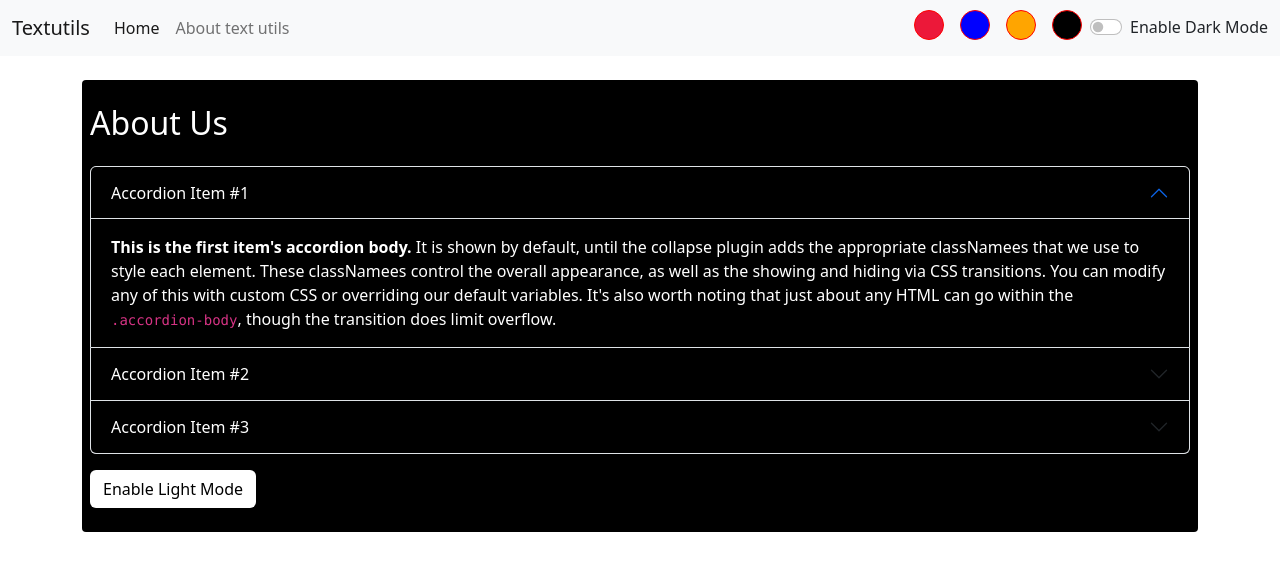
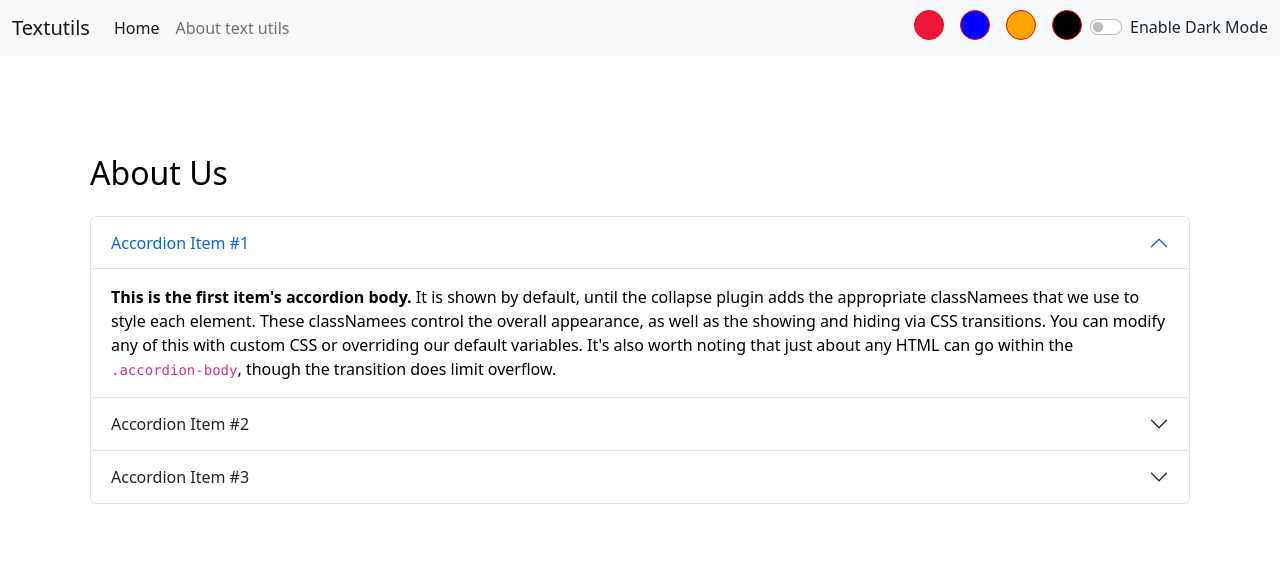
Before and after one commit to uzair354123/reactjs_course, a React (Create React App) app: page /about in a window 1280 px wide. Shown: the top 570 px of the page. Built offline with nearby package versions, Linux system fonts and the light colour scheme.

Commit message:
Big Fixes

```diff
--- a/src/App.js
+++ b/src/App.js
@@ -58,10 +58,13 @@ function App() {
         <Alert alert={alert} />
         <div className="container mt-4" style={themeColor}>
           <Routes>
-            <Route path="/about" element={<About />}></Route>
+            <Route
+              path="/about"
+              element={<About themeColor={themeColor} mode={mode} />}
+            ></Route>
 
             <Route
-              path="/reactjs_course"
+              path="/"
               element={
                 <TextForm
                   heading="Enter The text to analyze Below"
--- a/src/components/About.js
+++ b/src/components/About.js
@@ -1,44 +1,21 @@
-import React, { useState } from "react";
+import React from "react";
 
-export default function About() {
-  const [myStyle, setMyStyle] = useState({
-    color: "white",
-    backgroundColor: "black",
-  });
-
-  const [btnColor, setBtnColor] = useState({
-    backgroundColor: "white",
-    color: "black",
-  });
-  const [btnText, setBtnText] = useState("Enable Light Mode");
-  const handleClick = () => {
-    if (myStyle.color === "white") {
-      setMyStyle({
-        color: "black",
-        backgroundColor: "white",
-      });
-      setBtnText("Enable Dark Mode");
-      setBtnColor({
-        backgroundColor: "black",
-        color: "white",
-      });
-    } else {
-      setMyStyle({
-        color: "white",
-        backgroundColor: "black",
-      });
-      setBtnText("Enable Light Mode");
-      setBtnColor({
-        backgroundColor: "white",
-        color: "black",
-      });
-    }
+export default function About(props) {
+  let myStyle = {
+    color: `${props.themeColor}`,
+    backgroundColor: `${props.mode === "light" ? "white" : "black"}`,
   };
   return (
-    <div className="container br-4 px-2 pt-4 py-4" style={myStyle}>
+    <div className="container br-4 px-2 pt-4 py-4" style={props.themeColor}>
       <h2>About Us</h2>
       <div className="accordion mt-4" id="accordionExample">
-        <div className="accordion-item">
+        <div
+          className="accordion-item"
+          style={{
+            backgroundColor: `${props.mode === "light" ? "white" : "black"}`,
+            color: `${props.mode === "light" ? "black" : "white"}`,
+          }}
+        >
           <h2 className="accordion-header" id="headingOne">
             <button
               className="accordion-button"
@@ -58,7 +35,7 @@ export default function About() {
             aria-labelledby="headingOne"
             data-bs-parent="#accordionExample"
           >
-            <div className="accordion-body" style={myStyle}>
+            <div className="accordion-body" style={props.themeColor}>
               <strong>This is the first item's accordion body.</strong> It is
               shown by default, until the collapse plugin adds the appropriate
               classNamees that we use to style each element. These classNamees
@@ -70,7 +47,7 @@ export default function About() {
             </div>
           </div>
         </div>
-        <div className="accordion-item">
+        <div className="accordion-item" style={myStyle}>
           <h2 className="accordion-header" id="headingTwo">
             <button
               className="accordion-button collapsed"
@@ -90,7 +67,7 @@ export default function About() {
             aria-labelledby="headingTwo"
             data-bs-parent="#accordionExample"
           >
-            <div className="accordion-body" style={myStyle}>
+            <div className="accordion-body" style={props.themeColor}>
               <strong>This is the second item's accordion body.</strong> It is
               hidden by default, until the collapse plugin adds the appropriate
               classNamees that we use to style each element. These classNamees
@@ -102,16 +79,22 @@ export default function About() {
             </div>
           </div>
         </div>
-        <div className="accordion-item">
+        <div
+          className="accordion-item"
+          style={{
+            backgroundColor: `${props.mode === "light" ? "white" : "black"}`,
+            color: `${props.mode === "light" ? "black" : "white"}`,
+          }}
+        >
           <h2 className="accordion-header" id="headingThree">
             <button
               className="accordion-button collapsed"
-              style={myStyle}
               type="button"
               data-bs-toggle="collapse"
               data-bs-target="#collapseThree"
               aria-expanded="false"
               aria-controls="collapseThree"
+              style={myStyle}
             >
               Accordion Item #3
             </button>
@@ -122,7 +105,7 @@ export default function About() {
             aria-labelledby="headingThree"
             data-bs-parent="#accordionExample"
           >
-            <div className="accordion-body" style={myStyle}>
+            <div className="accordion-body" style={props.themeColor}>
               <strong>This is the third item's accordion body.</strong> It is
               hidden by default, until the collapse plugin adds the appropriate
               classNamees that we use to style each element. These classNamees
@@ -135,14 +118,6 @@ export default function About() {
           </div>
         </div>
       </div>
-      <button
-        type="button"
-        className="mt-3 btn"
-        style={btnColor}
-        onClick={handleClick}
-      >
-        {btnText}
-      </button>
     </div>
   );
 }
--- a/src/components/Alert.js
+++ b/src/components/Alert.js
@@ -6,13 +6,15 @@ export default function Alert(props) {
     return lower.charAt(0).toUpperCase() + lower.slice(1);
   };
   return (
-    props.alert && (
+    <div style={{ height: "50px" }}>
+      {props.alert && (
         <div
           className={`alert alert-${props.alert.type} alert-dismissible fade show`}
           role="alert"
         >
           <strong> {capitalize(props.alert.type)}</strong> {props.alert.msg}
         </div>
-    )
+      )}
+    </div>
   );
 }
--- a/src/components/Navbar.js
+++ b/src/components/Navbar.js
@@ -7,7 +7,7 @@ export default function Navbar(props) {
       className={`navbar navbar-expand-lg navbar-${props.mode} bg-${props.mode}`}
     >
       <div className="container-fluid">
-        <Link className="navbar-brand" to="/reactjs_course">
+        <Link className="navbar-brand" to="/">
           {props.title}
         </Link>
         <button
@@ -24,11 +24,7 @@ export default function Navbar(props) {
         <div className="collapse navbar-collapse" id="navbarSupportedContent">
           <ul className="navbar-nav me-auto mb-2 mb-lg-0">
             <li className="nav-item">
-              <Link
-                className="nav-link active"
-                aria-current="page"
-                to="/reactjs_course"
-              >
+              <Link className="nav-link active" aria-current="page" to="/">
                 Home
               </Link>
             </li>
--- a/src/components/TextForm.js
+++ b/src/components/TextForm.js
@@ -43,7 +43,7 @@ export default function TextForm(props) {
   const [value, setValue] = useState("");
   return (
     <>
-      <div className="container">
+      <div className="container" style={props.themeColor}>
         <div className="mb-3">
           <h1>{props.heading}</h1>
           <textarea
@@ -61,24 +61,22 @@ export default function TextForm(props) {
         <button className="btn btn-primary" onClick={handleUpClick}>
           Convert To Uppercase
         </button>
-        <button className="btn btn-primary mx-3" onClick={handleLowClick}>
+        <button className="btn btn-primary mx-3 my-1" onClick={handleLowClick}>
           Convert To Lowercase
         </button>
-        <button className="btn btn-primary" onClick={handleClearClick}>
+        <button className="btn btn-primary my-1" onClick={handleClearClick}>
           Clear Text
         </button>
-        <button className="btn btn-primary mx-2" onClick={handleCopyClick}>
+        <button className="btn btn-primary mx-2 my-1" onClick={handleCopyClick}>
           Copy To Clipboard
         </button>
-        <button className="btn btn-primary mx-2" onClick={handleFontClick}>
+        <button className="btn btn-primary mx-2 my-1" onClick={handleFontClick}>
           {btnText}
         </button>
       </div>
       <div className="container mt-4">
         <h2>Your Text Summary</h2>
-        <p>
-          {value.split(" ").length} words, {value.length} characters
-        </p>
+
         <p>
           {
             value
@@ -90,6 +88,7 @@ export default function TextForm(props) {
           }{" "}
           words and {value.length} characters
         </p>
+        <p> {0.008 * value.split("").length} Minutes Read</p>
         <h2>Preview</h2>
         <p>{value.length > 0 ? value : "Enter Something To Preview"}</p>
       </div>
```
Lines whose indentation alone changed are shown as unchanged.
